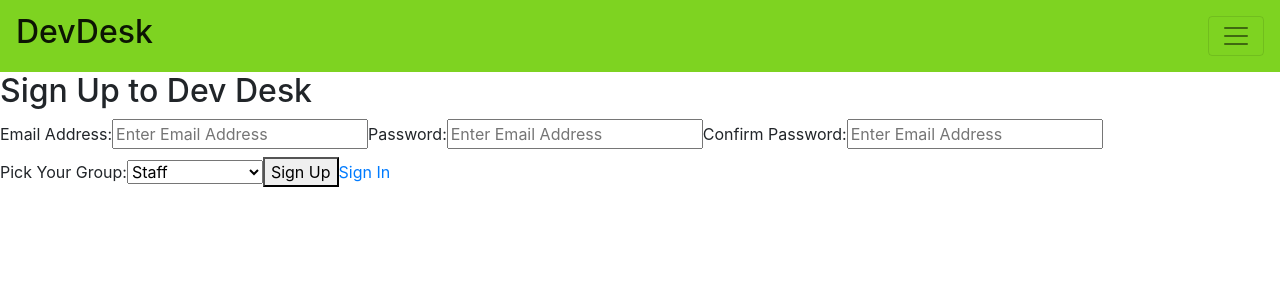
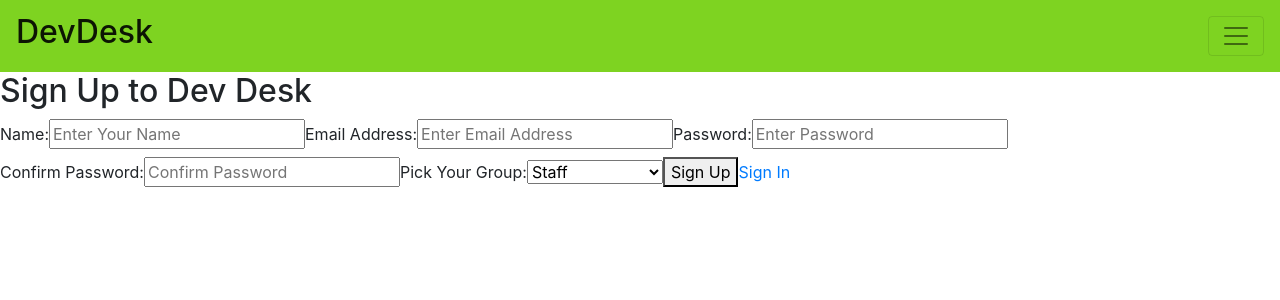
Before and after one commit to Build-Week-Dev-Desk/FrontEnd, a React (Create React App) app in the folder client/: page /signup in a window 1280 px wide. Shown: the top 300 px of the page. Built offline with nearby package versions, Linux system fonts and the light colour scheme.

Commit message:
testing signup and login

```diff
--- a/client/src/components/login/SignupForm.js
+++ b/client/src/components/login/SignupForm.js
@@ -1,18 +1,28 @@
 import React from 'react';
 import { Link } from 'react-router-dom';
 import { useForm } from 'react-hook-form';
+import Axios from 'axios';
 
 const SignupForm = () => {
 
     const { register, handleSubmit } = useForm()
-    const onSubmit = data => { console.log(data) }
+    const onSubmit = data => {
+        console.log(data)
+        // Axios.post('https://bwdevdesk.herokuapp.com/api/tickets', data)
+        // .then(res => (
+        //     console.log(res)
+
+        // ))
+        // .catch(err => console.log(err))
+     }
 
     return(
         <form onSubmit={handleSubmit(onSubmit)}>
             <h2>Sign Up to Dev Desk</h2>
+            <label>Name:<input type="text" placeholder="Enter Your Name" name="name" ref={register} /></label>
             <label>Email Address:<input type="text" placeholder="Enter Email Address" name="email" ref={register} /></label>
-            <label>Password:<input type="password" placeholder="Enter Email Address" name="password" ref={register} /></label>
-            <label>Confirm Password:<input type="password" placeholder="Enter Email Address" name="confirmpassword" ref={register} /></label>
+            <label>Password:<input type="password" placeholder="Enter Password" name="password" ref={register} /></label>
+            <label>Confirm Password:<input type="password" placeholder="Confirm Password" name="confirmpassword" ref={register} /></label>
             <label>Pick Your Group:
                 <select name="group" ref={register}>
                     <option value="staff">Staff</option>
```
